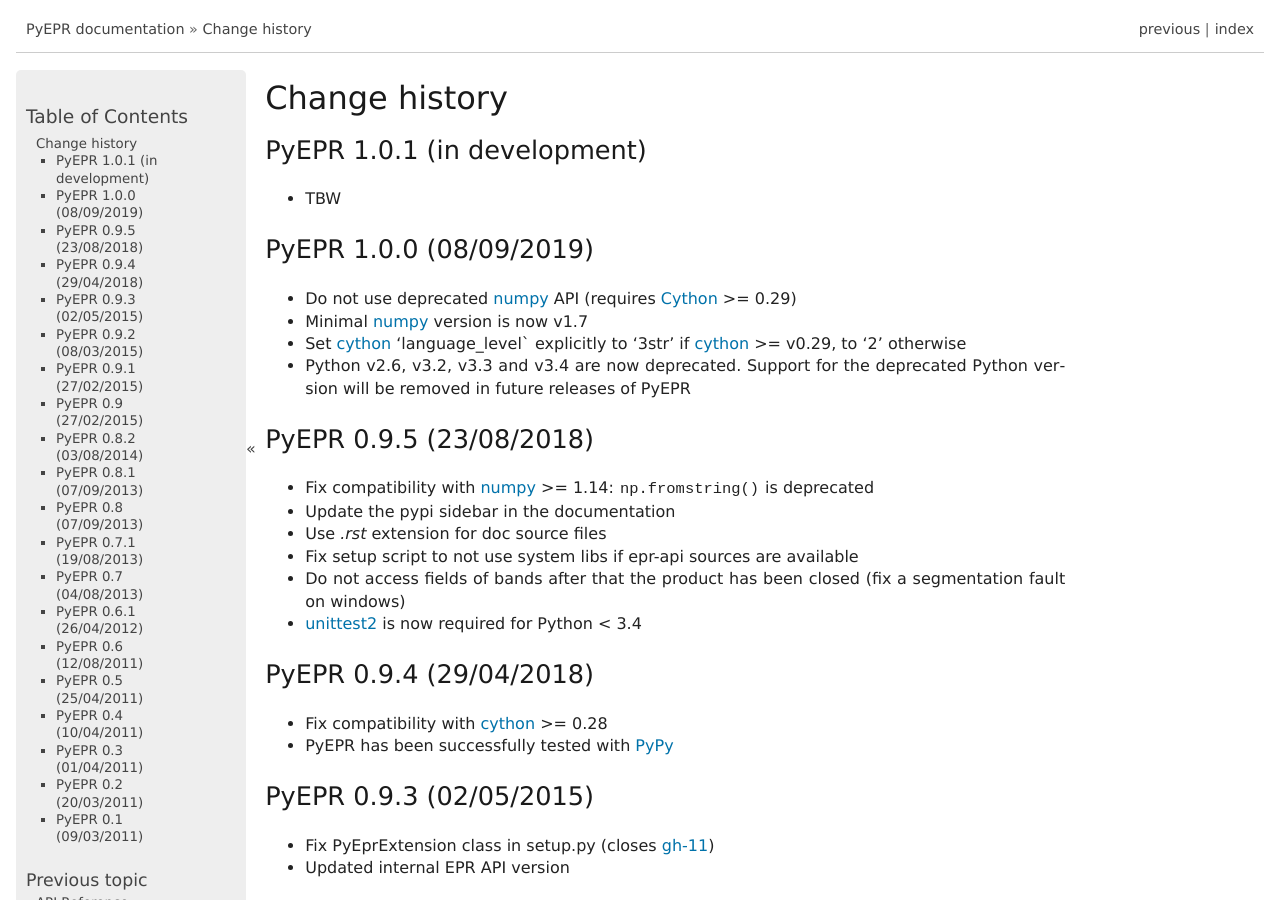
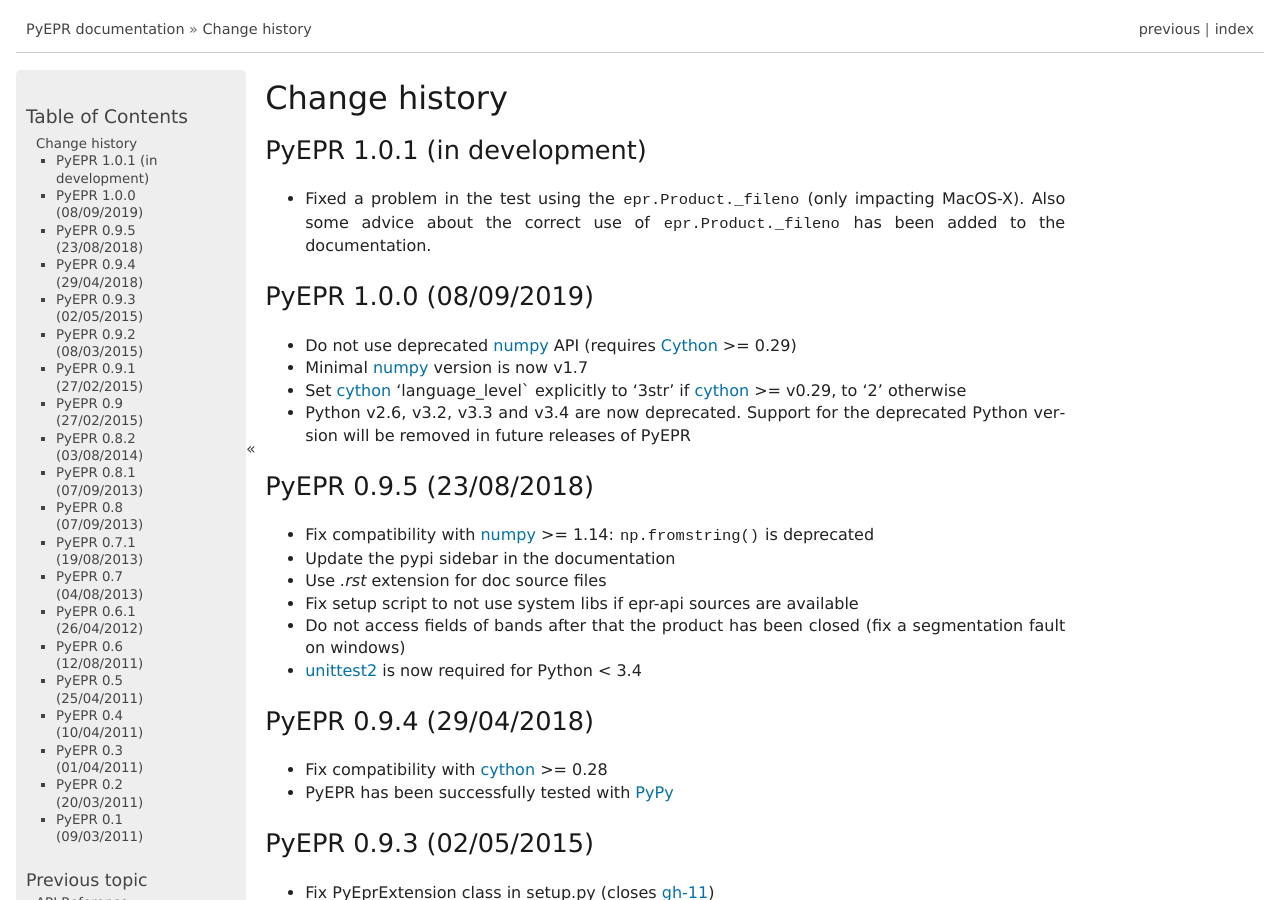
Before and after one commit to avalentino/pyepr, a Sphinx documentation site: the page built from doc/NEWS.rst, in a window 1280 px wide and 900 px high. Built offline with Sphinx 7.4.7, drawn with Linux system fonts in a browser that asks for light colours; formulas are drawn with MathJax 3.

Commit message:
Fix test_fileno_read

```diff
--- a/doc/NEWS.rst
+++ b/doc/NEWS.rst
@@ -4,7 +4,10 @@
 PyEPR 1.0.1 (in development)
 ----------------------------
 
-* TBW
+* Fixed a problem in the test using the :data:`epr.Product._fileno`
+  (only impacting MacOS-X).
+  Also some advice about the correct use of :data:`epr.Product._fileno`
+  has been added to the documentation.
 
 
 PyEPR 1.0.0 (08/09/2019)
```
Also changed, not shown: 2 other files.
